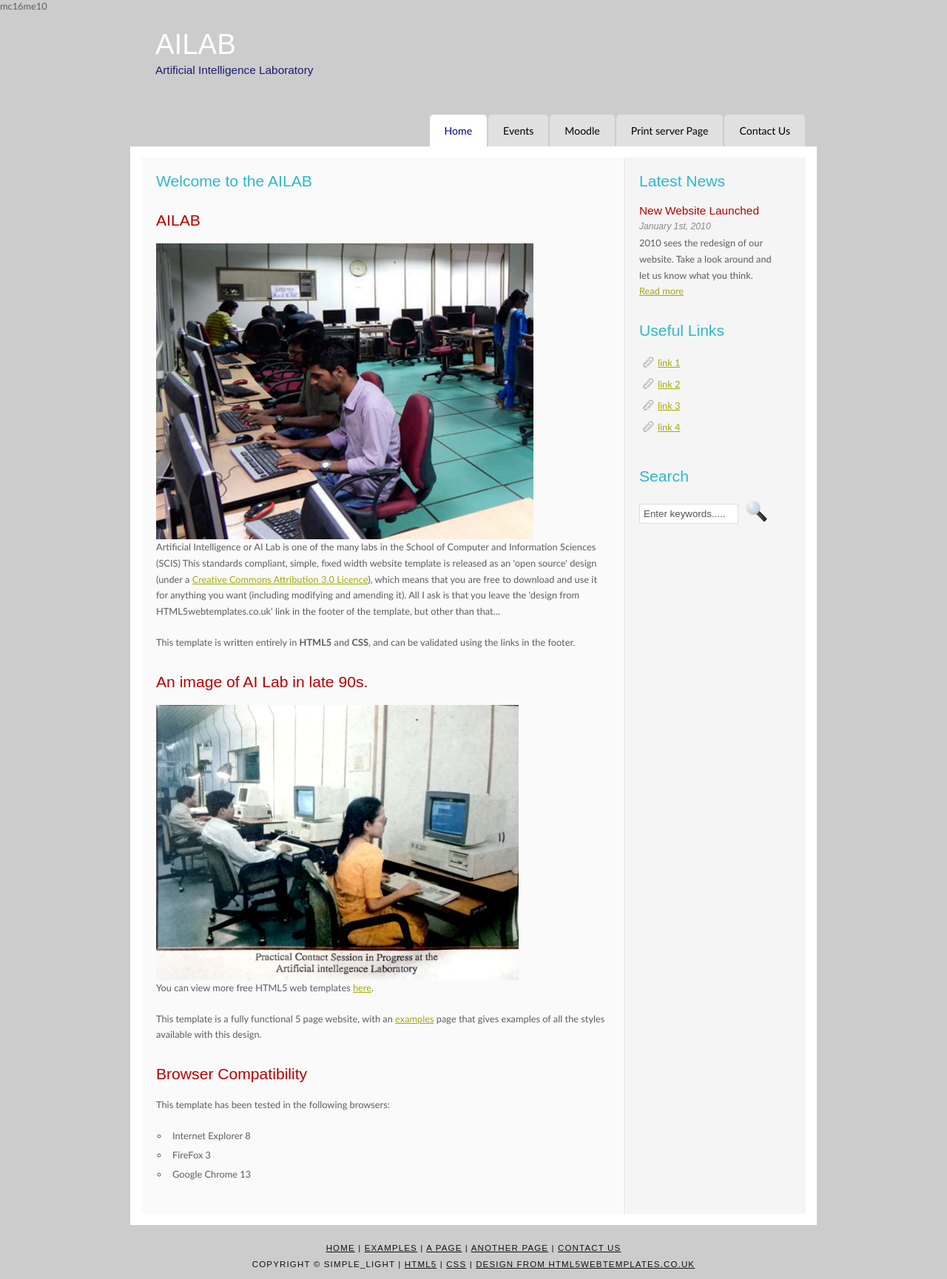
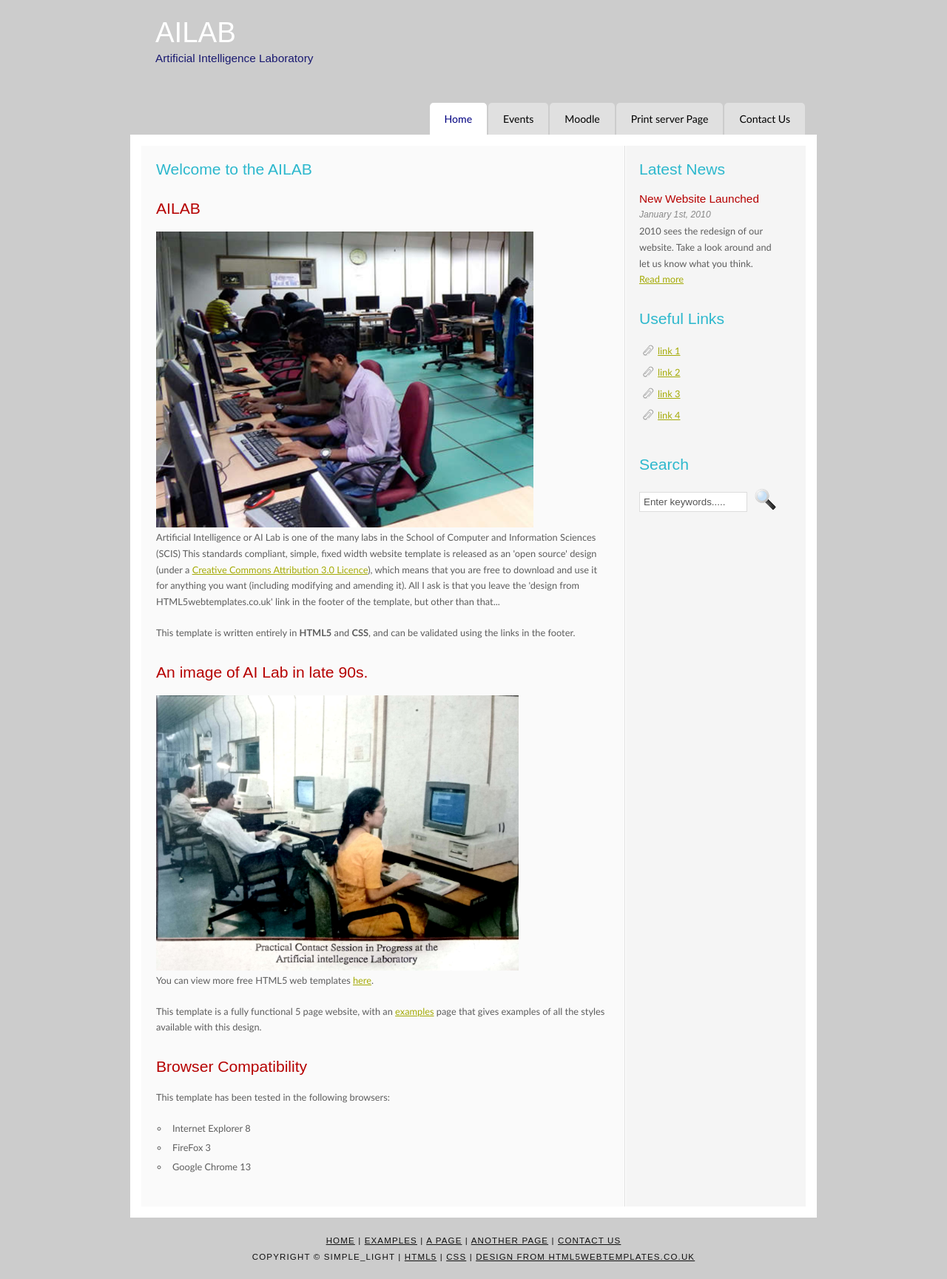
Before and after one commit to soubhi/print_server, a PHP site: page / in a window 1280 px wide. Shown: the whole page at 74% size. After the commit the page ends 1705 px from the top, so only its background shows below. Run offline with PHP 8.4, Linux system fonts and the light colour scheme.

Commit message:
Update index.php

```diff
--- a/index.php
+++ b/index.php
@@ -1,4 +1,3 @@
-mc16me10
 <!DOCTYPE HTML>
 <html>
 
```
